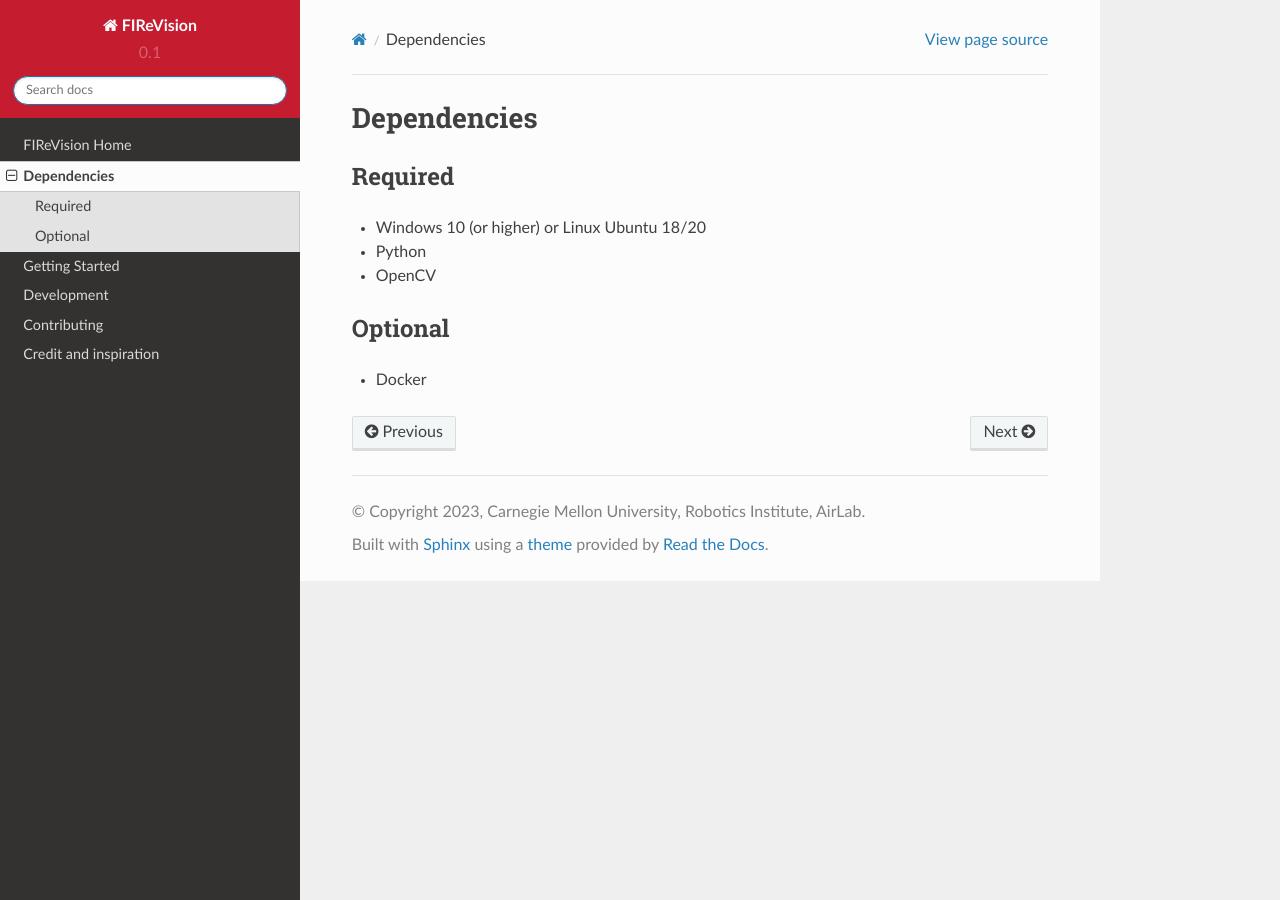
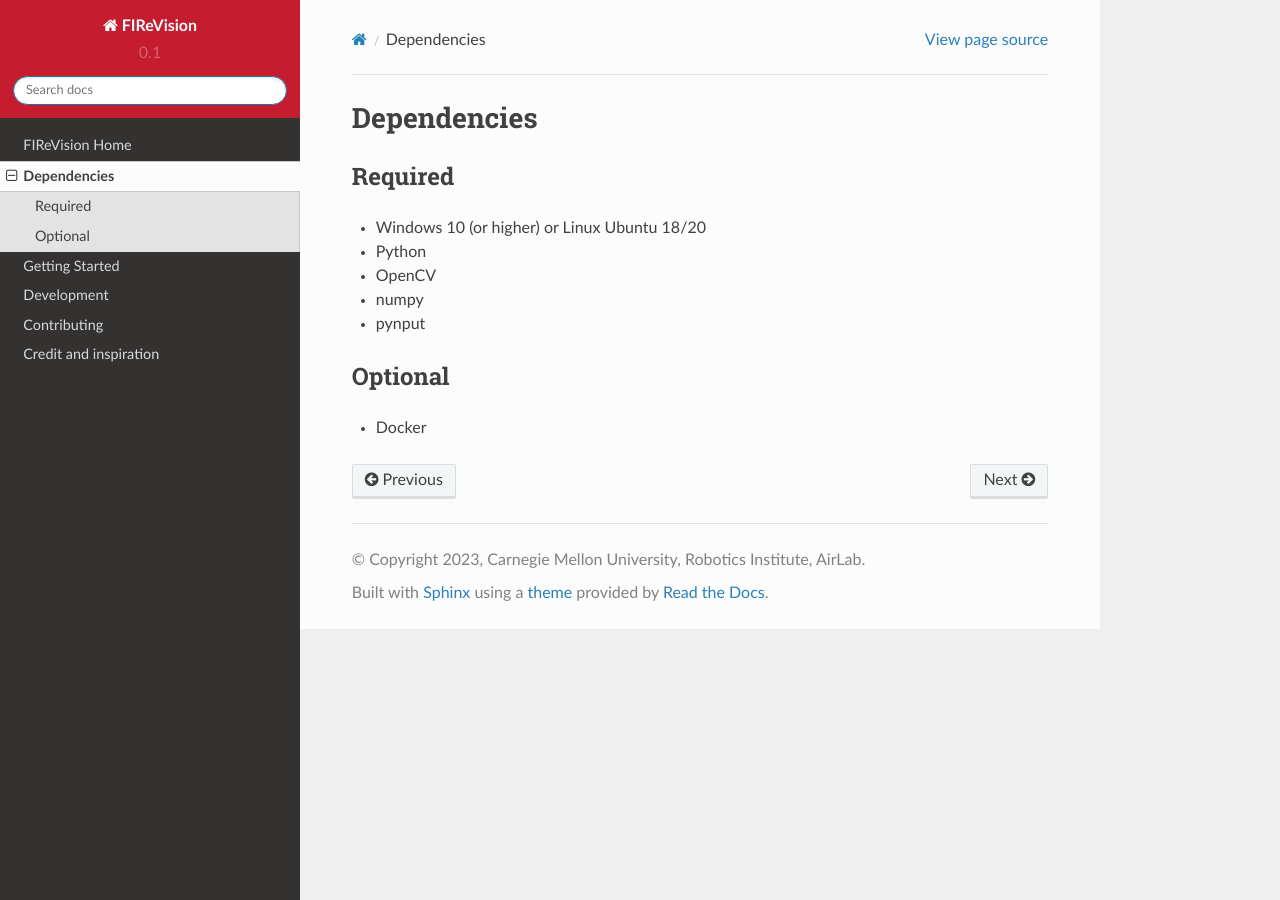
Before and after one commit to castacks/firevision_sim, a Sphinx documentation site: the page built from docs/dependencies.rst, in a window 1280 px wide. Built offline with Sphinx 7.4.7 and the Read the Docs theme 2.0.0, drawn with Linux system fonts in a browser that asks for light colours; pages that are not in the unit, such as notebooks, are missing from menus.

Commit message:
Update dependencies.rst

```diff
--- a/docs/dependencies.rst
+++ b/docs/dependencies.rst
@@ -9,6 +9,8 @@ Required
 - Windows 10 (or higher) or Linux Ubuntu 18/20
 - Python
 - OpenCV
+- numpy
+- pynput
 
 
 Optional
```
